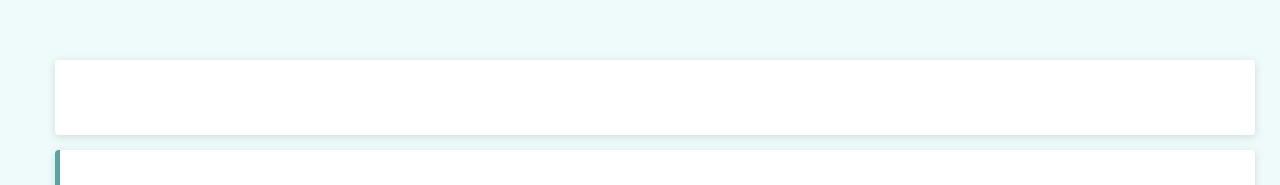
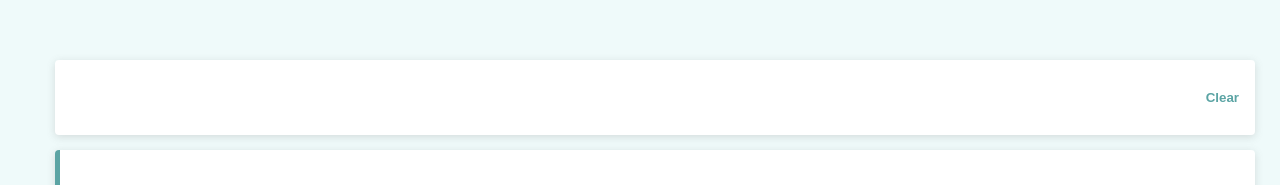
Before and after one commit to mbkosik/listing-jobs, a React (Create React App) app: page / in a window 1280 px wide. Shown: the part 195-380 px from the top of the page. Built offline with nearby package versions, Linux system fonts and the light colour scheme.

Commit message:
add clearFilters button

```diff
--- a/src/components/atoms/FiltersBar/FiltersBar.module.scss
+++ b/src/components/atoms/FiltersBar/FiltersBar.module.scss
@@ -7,8 +7,21 @@
   width: 100%;
   height: 75px;
   margin: 15px;
-  padding: 5px;
+  padding: 10px;
   border-radius: 4px;
   background-color: $white;
   box-shadow: $boxShadow;
+
+  .clearButton {
+    margin-left: auto;
+    background: none;
+    border: none;
+    color: $primary-cyan;
+    font-weight: $bold-weight;
+    cursor: pointer;
+
+    &:hover {
+      text-decoration: underline;
+    }
+  }
 }
--- a/src/components/atoms/FiltersBar/index.tsx
+++ b/src/components/atoms/FiltersBar/index.tsx
@@ -1,16 +1,23 @@
 import { FC } from "react";
-import { useJobStore } from "../../../context/job.context";
+import { ActionType, useJobStore } from "../../../context/job.context";
 import { FilterButton } from "../FilterButton";
 import styles from "./FiltersBar.module.scss";
 
 export const FiltersBar: FC = () => {
-  const { state } = useJobStore();
+  const { state, dispatch } = useJobStore();
+
+  const clearFilters = () => {
+    dispatch({
+      type: ActionType.RESET
+    })
+  }
 
   return (
     <div className={styles.wrapper}>
       {state.activeFilters.map((filter, index) => (
         <FilterButton filter={filter} key={index} />
       ))}
+      <button className={styles.clearButton} onClick={clearFilters}>Clear</button>
     </div>
   );
 };
```
